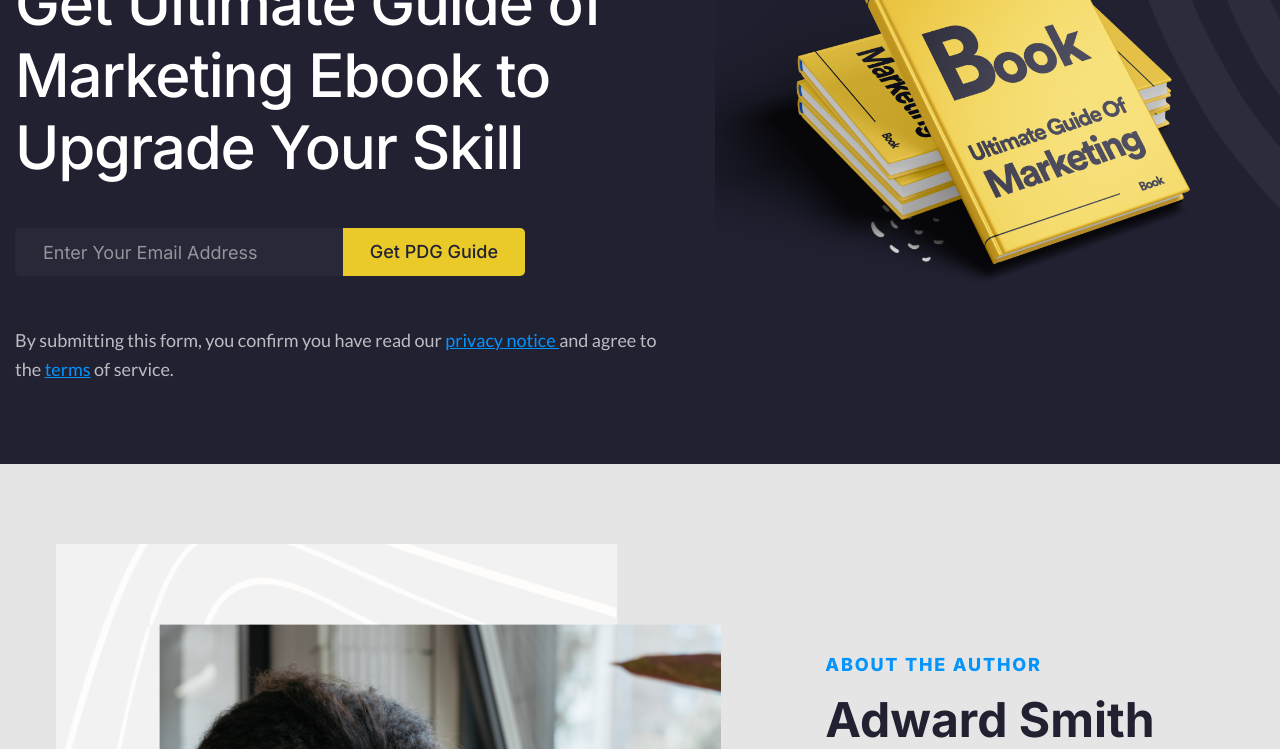
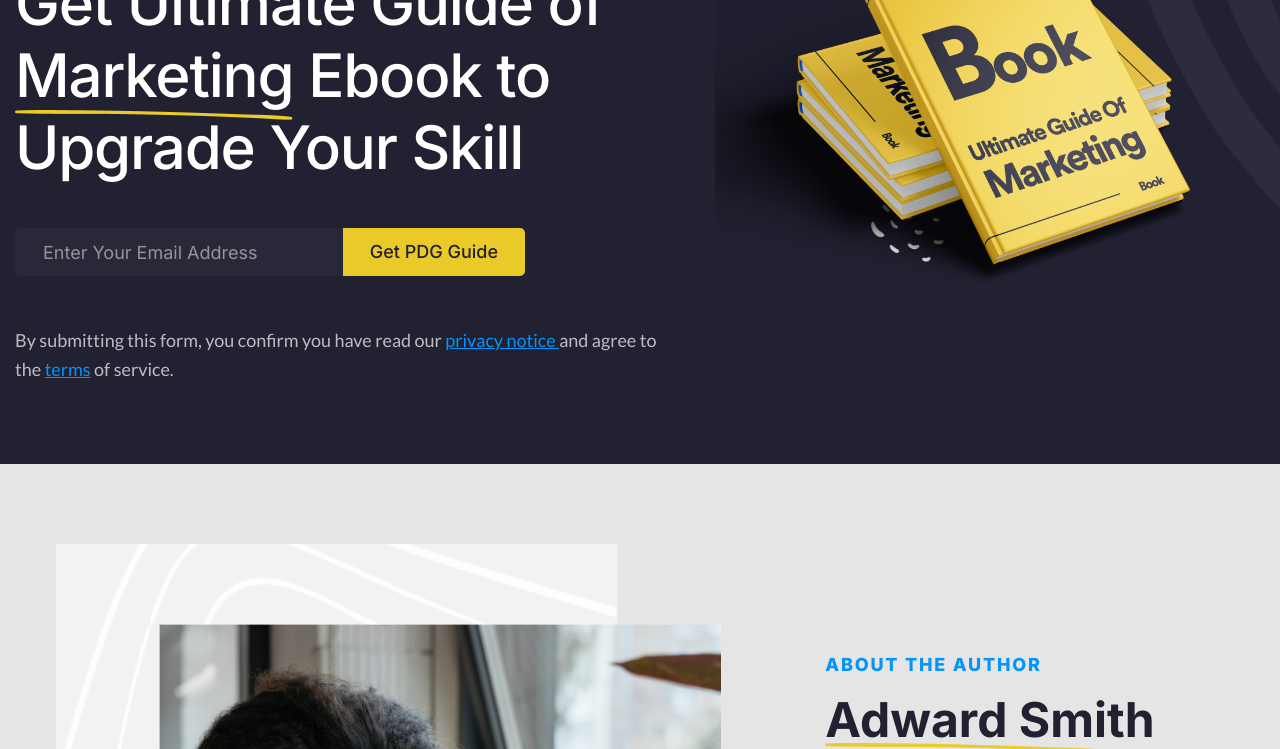
Before and after one commit to Tipusultandev/Ebook, a plain HTML site: page index.html in a window 1280 px wide. Shown: the part 203-952 px from the top of the page. Drawn offline with Linux system fonts and the light colour scheme; the site is published under a folder, as on GitHub Pages, so addresses that start at the root find nothing.

Commit message:
updated image icon

```diff
--- a/scss/layout/_about.scss
+++ b/scss/layout/_about.scss
@@ -61,7 +61,7 @@
       left: 0;
       width: 85%;
       height: 100%;
-      background-image: url(/images/fill2.png);
+      background-image: url(../images/fill2.png);
       background-repeat: no-repeat;
       background-position: center bottom;
       background-size: 100%;
--- a/scss/layout/_cta.scss
+++ b/scss/layout/_cta.scss
@@ -47,7 +47,7 @@
       left: 0;
       width: 100%;
       height: 100%;
-      background-image: url(/images/border-fill.png);
+      background-image: url(../images/border-fill.png);
       background-repeat: no-repeat;
       background-position: center bottom;
       background-size: 100%;
--- a/scss/layout/_hero.scss
+++ b/scss/layout/_hero.scss
@@ -52,7 +52,7 @@
       left: 0;
       width: 100%;
       height: 100%;
-      background-image: url(/images/fill3.png);
+      background-image: url(../images/fill3.png);
       background-repeat: no-repeat;
       background-position: center bottom;
       background-size: 100%;
```
Also changed, not shown: css/style.css, 1 other file.
